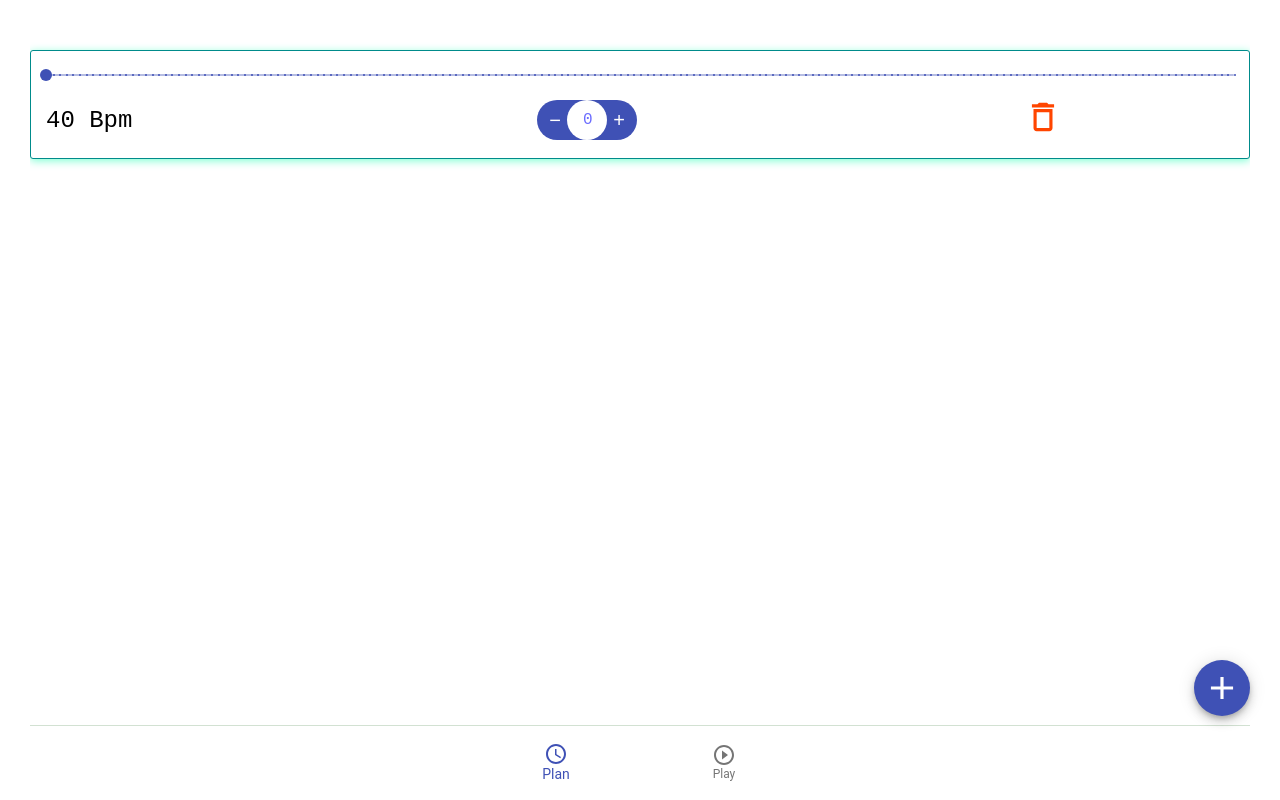
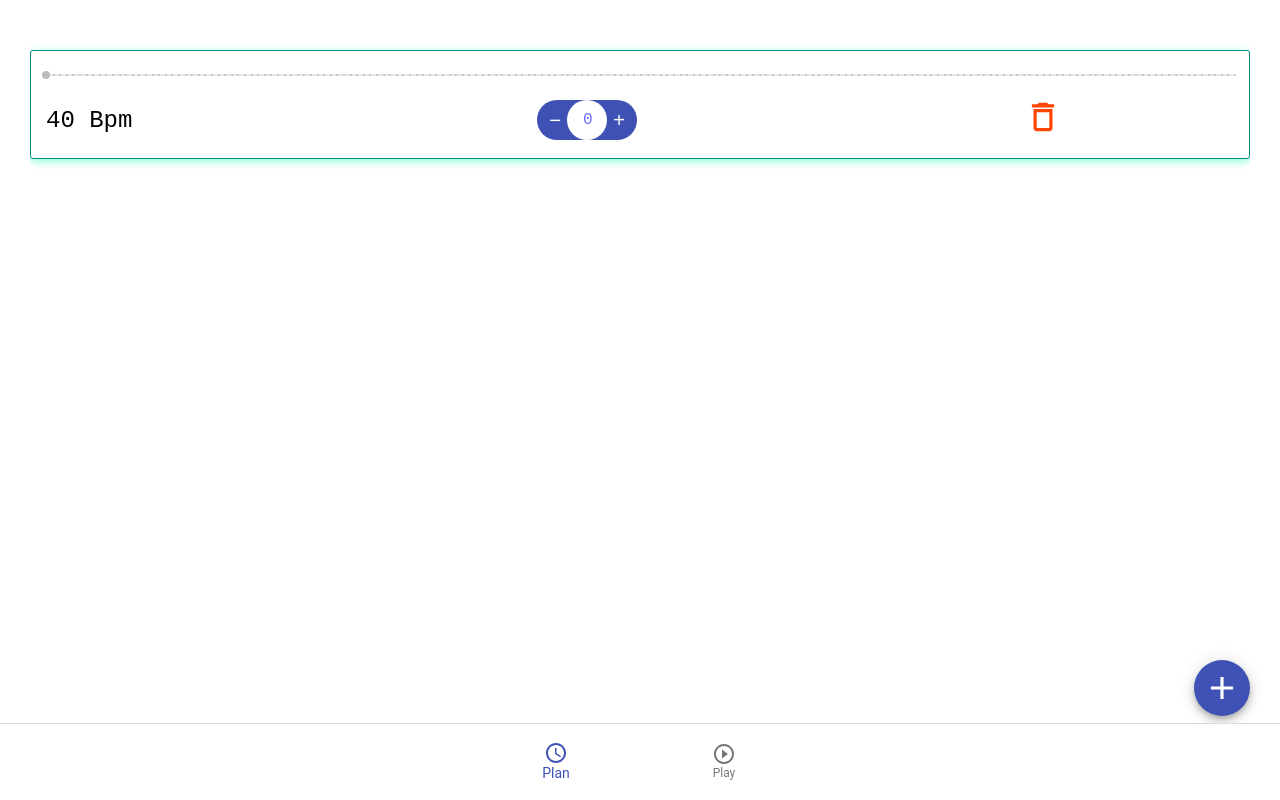
Before and after one commit to avneeshroks/dymetronome, a React (Create React App) app: page / in a window 1280 px wide. Built offline with nearby package versions, Linux system fonts and the light colour scheme.

Commit message:
udpated the styles

```diff
--- a/src/App.css
+++ b/src/App.css
@@ -14,6 +14,8 @@
   padding: 10px 0px;
   height: 56px;
   display: flex;
+  position: fixed;
+  bottom: 0;
   justify-content: center;
   background-color: #fff;
 }
--- a/src/App.js
+++ b/src/App.js
@@ -2,7 +2,7 @@ import BottomNavigation from '@material-ui/core/BottomNavigation';
 import BottomNavigationAction from '@material-ui/core/BottomNavigationAction';
 import PlayCircleOutlineIcon from '@material-ui/icons/PlayCircleOutline';
 import ScheduleIcon from '@material-ui/icons/Schedule';
-import React from 'react';
+import React, { useEffect } from 'react';
 import './App.css';
 import { makeStyles } from '@material-ui/core/styles';
 import Planner from './planner/planner';
@@ -17,6 +17,15 @@ const useStyles = makeStyles({
 function App() {
   const classes = useStyles();
   const [value, setValue] = React.useState(0);
+
+  useEffect(() => {
+    window.addEventListener('scroll', () => {});
+
+    // returned function will be called on component unmount
+    return () => {
+      window.removeEventListener('scroll', () => {})
+    }
+  }, [])
 
   const handleNavigationChange = (event, newValue) => {
     setValue(newValue);
--- a/src/planner/planRow/planRow.css
+++ b/src/planner/planRow/planRow.css
@@ -10,6 +10,10 @@
     box-shadow: aquamarine 0px 2px 8px;
     border: 1px solid darkcyan;
     border-radius: 3px;
+}
+
+.plannerRow:last-of-type {
+    margin-bottom: 140px;
 }
 
 .plInputWrapper {
--- a/src/planner/planRow/planRow.jsx
+++ b/src/planner/planRow/planRow.jsx
@@ -8,6 +8,7 @@ import InputNumber from '../../core/inputNumber/inputNumber';
 export default class PlanRow extends React.Component {
 
     bpmValue = 40;
+    isBpmDisabled = true
 
     constructor(props) {
         super(props);
@@ -38,6 +39,7 @@ export default class PlanRow extends React.Component {
                     min={40}
                     max={220}
                     onChangeCommitted={this.handleBpmSliderVauleChange}
+                    disabled={this.isBpmDisabled}
                 />
                 </div>
                 <div className="plSubRowWarpper">
```
